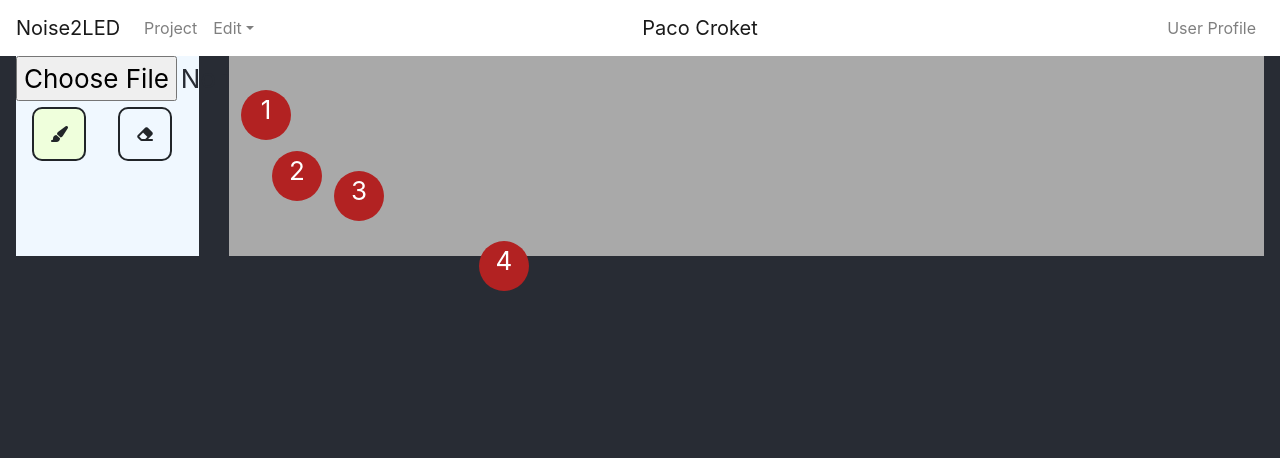
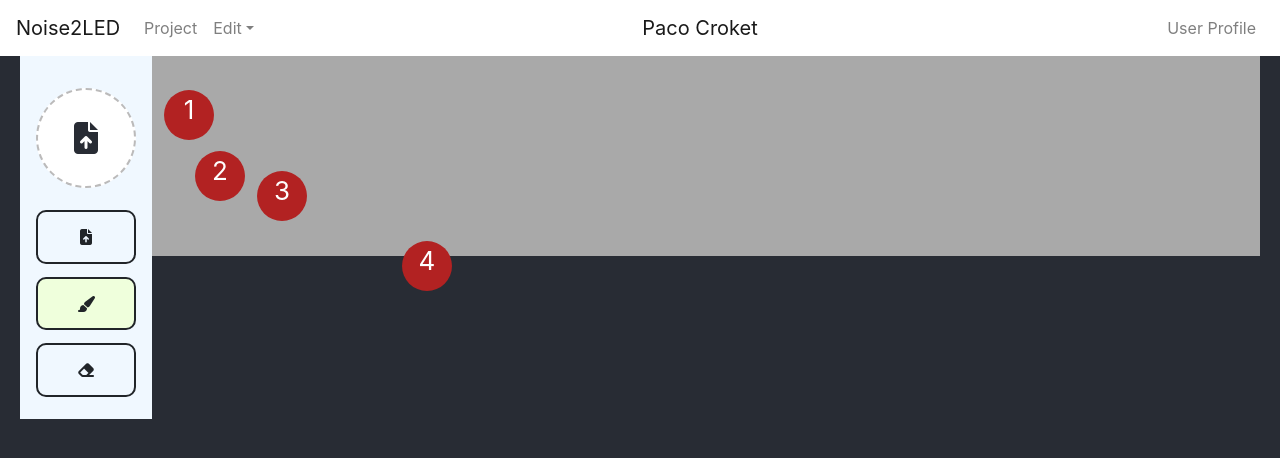
Before and after one commit to pacoCroket/coord-noise-simulation, a React (Create React App) app: page / in a window 1280 px wide. Shown: the top 458 px of the page. Built offline with nearby package versions, Linux system fonts and the light colour scheme.

Commit message:
upload button works

```diff
--- a/src/App.css
+++ b/src/App.css
@@ -43,18 +43,54 @@ body {
 /* EditTools */
 
 .editTools {
+  padding: 1rem 0;
   color: #282c34;
   background-color: aliceblue;
-  min-height: 100%;
+  max-height: 100%;
+}
+
+.FileInput {
+  display: none;
+}
+
+.Card {
+  background-color: none;
+  padding: 16px;
+  display: flex;
+  align-items: flex-start;
+  justify-content: flex-start;
+  /* box-shadow: 0 15px 30px 0 rgba(0, 0, 0, 0.11), 0 5px 15px 0 rgba(0, 0, 0, 0.08); */
+  box-sizing: border-box;
+}
+
+.Dropzone {
+  height: 100px;
+  width: 100px;
+  background-color: #fff;
+  border: 2px dashed rgb(187, 186, 186);
+  border-radius: 50%;
+  display: flex;
+  align-items: center;
+  justify-content: center;
+  flex-direction: column;
+  font-size: 16px;
+}
+
+.Icon {
+  opacity: 0.3;
+  height: 64px;
+  width: 64px;
 }
 
 #uploadImg {
+  width: 100px;
 }
 
 /* End EditTools */
 /* canvas */
 .canvas {
   background: darkgray;
+  max-height: 100%;
 }
 
 .led {
@@ -87,7 +123,7 @@ code {
   position: relative;
   border: 2px solid;
   border-radius: 10px;
-  background: cornsilk;
+  background: none;
   background-clip: padding-box;
   transition: background 0.6s ease;
   box-shadow: dimgray;
--- a/src/App.js
+++ b/src/App.js
@@ -42,11 +42,12 @@ class App extends Component {
         <header className="App-header">
           <div className="container workspace mr-auto">
             {/* TODO snap workspace to bottom */}
-            <div className="row">
-              <div className="col-2">
+            <div className="row mx-1">
+              <div className="col-md-auto p-0">
                 <EditTools tooling={this.state.tooling}></EditTools>
               </div>
-              <div className="col-10">
+              {/* TODO vertical divider */}
+              <div className="col p-0">
                 <Canvas leds={this.state.leds} tooling={this.state.tooling}></Canvas>
               </div>
             </div>
--- /dev/null
+++ b/src/components/Dropzone.js
@@ -0,0 +1,32 @@
+import React, { Component } from "react";
+
+export default class Dropzone extends Component {
+  constructor(props) {
+    super(props);
+    this.fileInputRef = React.createRef();
+  }
+
+  openFileDialog = () => {
+    if (this.props.disabled) return;
+    this.fileInputRef.current.click();
+  }
+
+  onFilesAdded = (evt) => {
+    if (this.props.disabled) return;
+    const files = evt.target.files;
+    if (this.props.onFilesAdded) {
+      console.log(files.item(0));
+
+    }
+  }
+
+  render() {
+    return (
+      <div className="Dropzone" onClick={this.openFileDialog} style={{ cursor: this.props.disabled ? "default" : "pointer" }}>
+        {/* <img alt="upload" className="Icon" src="../assets/cloud_upload-24px.svg" /> */}
+        <i className="fas fa-file-upload" style={{ fontSize: "2rem" }}></i>
+        <input ref={this.fileInputRef} className="FileInput" type="file" onChange={this.onFilesAdded} />
+      </div>
+    );
+  }
+}
--- a/src/components/EditTools.js
+++ b/src/components/EditTools.js
@@ -1,33 +1,46 @@
 import React, { Component } from "react";
+import Dropzone from "./Dropzone";
 
 export default class EditTools extends Component {
   setIsPainting = () => {
     this.props.tooling.isPainting = true;
     this.props.tooling.isErasing = false;
-    console.log(this.props.tooling)
-  }
+    console.log(this.props.tooling);
+  };
 
   setIsErasing = () => {
     this.props.tooling.isErasing = true;
     this.props.tooling.isPainting = false;
-    console.log(this.props.tooling)
-  }
+    console.log(this.props.tooling);
+  };
 
-  getStyle = (isActive) => {
+  uploadImg = () => {};
+
+  getStyle = isActive => {
     return {
-      background: isActive?'rgb(239, 255, 220)':'none'
-    }
-  }
+      background: isActive ? "rgb(239, 255, 220)" : "none"
+    };
+  };
 
   render() {
     const { isPainting, isErasing } = this.props.tooling;
 
     return (
-    <div className="editTools">
-        <input type="file" className="myButton" id="uploadImg" name="imgFile"></input>
-        <button className="btn button" id="isPaiting" onClick={this.setIsPainting} style={this.getStyle(isPainting)}><i className="fas fa-paint-brush"></i></button>
-        <button className="btn button" id="isErase" onClick={this.setIsErasing} style={this.getStyle(isErasing)}><i className="fas fa-eraser"></i></button>
-    </div>
+      <div className="editTools d-flex flex-column">
+        {/* <input type="file" className="myButton" id="uploadImg" name="imgFile"></input> */}
+        <div className="Card">
+          <Dropzone onFilesAdded={console.log} />
+        </div>
+        <button className="btn button" id="isPaiting" onClick={this.uploadImg}>
+          <i className="fas fa-file-upload"></i>
+        </button>
+        <button className="btn button" id="isPaiting" onClick={this.setIsPainting} style={this.getStyle(isPainting)}>
+          <i className="fas fa-paint-brush"></i>
+        </button>
+        <button className="btn button" id="isErase" onClick={this.setIsErasing} style={this.getStyle(isErasing)}>
+          <i className="fas fa-eraser"></i>
+        </button>
+      </div>
     );
   }
 }
```
Also changed, not shown: src/assets/cloud_upload-24px.svg (added).
